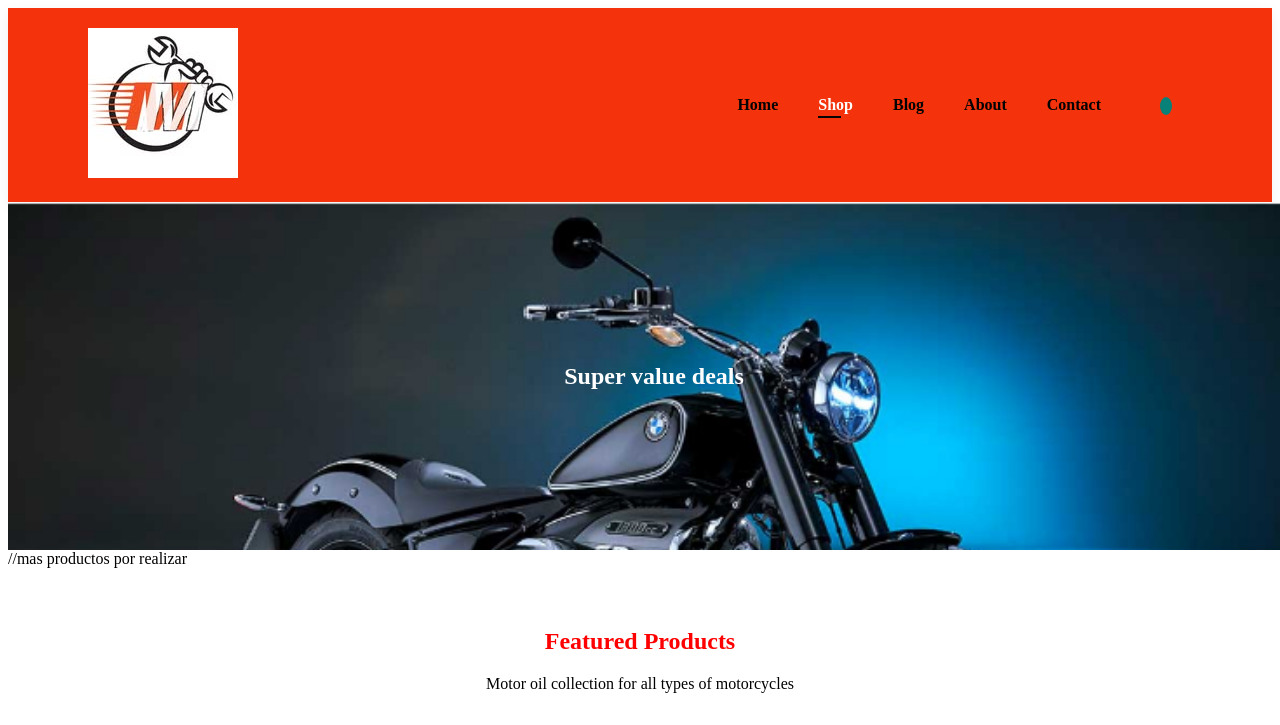
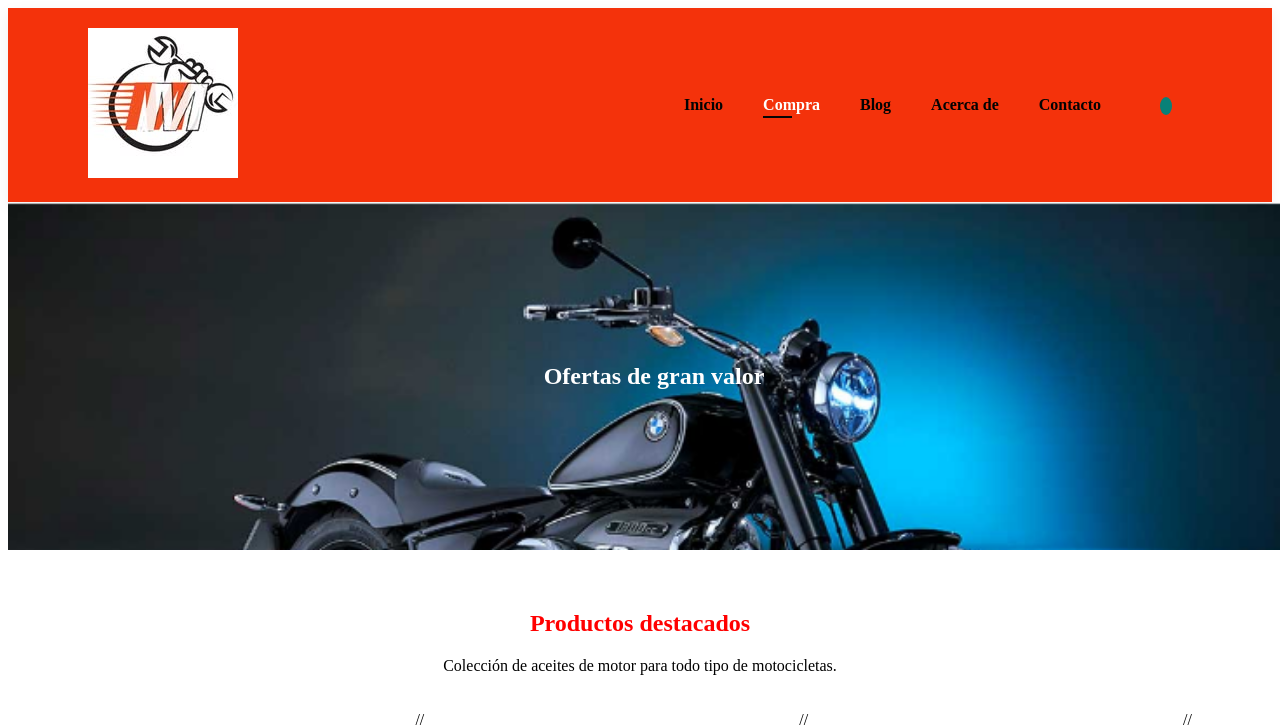
Before and after one commit to Takashy54/mendez-motos, a plain HTML site: page shop3.html in a window 1280 px wide. Shown: the top 725 px of the page. Drawn offline with Linux system fonts and the light colour scheme.

Commit message:
Translate HTML content from English to Spanish

```diff
--- a/shop3.html
+++ b/shop3.html
@@ -19,11 +19,11 @@
 
              <div>
                 <ul id="navbar">
-                    <li><a href="index.html" href="index.html">Home</a></li>
-                    <li><a class="active" href="shop.html">Shop</a></li>
+                    <li><a href="index.html" href="index.html">Inicio</a></li>
+                    <li><a class="active" href="shop.html">Compra</a></li>
                     <li><a href="blog.html">Blog</a></li>
-                    <li><a href="about.html">About</a></li>
-                    <li><a href="contact.html">Contact</a></li>
+                    <li><a href="about.html">Acerca de</a></li>
+                    <li><a href="contact.html">Contacto</a></li>
                     <li id="lg-bag"><a href="cart.html"><i class="far fa-shopping-bag"></i></a></li>
                     <a href="#" id="close"><i class="far fa-times"></i></a>
                 </ul>
@@ -36,17 +36,17 @@
 
         <section id="page-header">
 
-           <h2>Super value deals</h2>
+           <h2>Ofertas de gran valor</h2>
 
 
         </section>
 
 
-            //mas productos por realizar
+
 
             <section id="product1" class="section-p1">
-                <h2>Featured Products</h2>
-                <p>Motor oil collection for all types of motorcycles</p>
+                <h2>Productos destacados</h2>
+                <p>Colección de aceites de motor para todo tipo de motocicletas.</p>
                 <div class="pro-container" >
                     <div class="pro" onclick="window.location.href='sproduct21.html';">
                         <img src="A12.png" alt="">
@@ -177,11 +177,11 @@
             <footer class="section-p1">
                 <div class="col">
                     <img class="logo" src="" alt="">
-                    <h4>Contact</h4>
-                    <p><strong>Addres: </strong>calle 130 D Bis 104 - 03 Bogota Colombia</p>
-                    <p><strong>Phone: </strong>3209626370</p>
-                    <p><strong>Hours: </strong>9:00 - 18:00 Mon - Sat </p>
-                    // icons soscial media
+                    <h4>Contacto</h4>
+                    <p><strong>Direccion: </strong>calle 130 D Bis 104 - 03 Bogota Colombia</p>
+                    <p><strong>Telefono: </strong>3209626370</p>
+                    <p><strong>Horario: </strong>9:00 - 18:00 Lun - Sab </p>
+
                 </div>
 
                 <div class="col">
```
